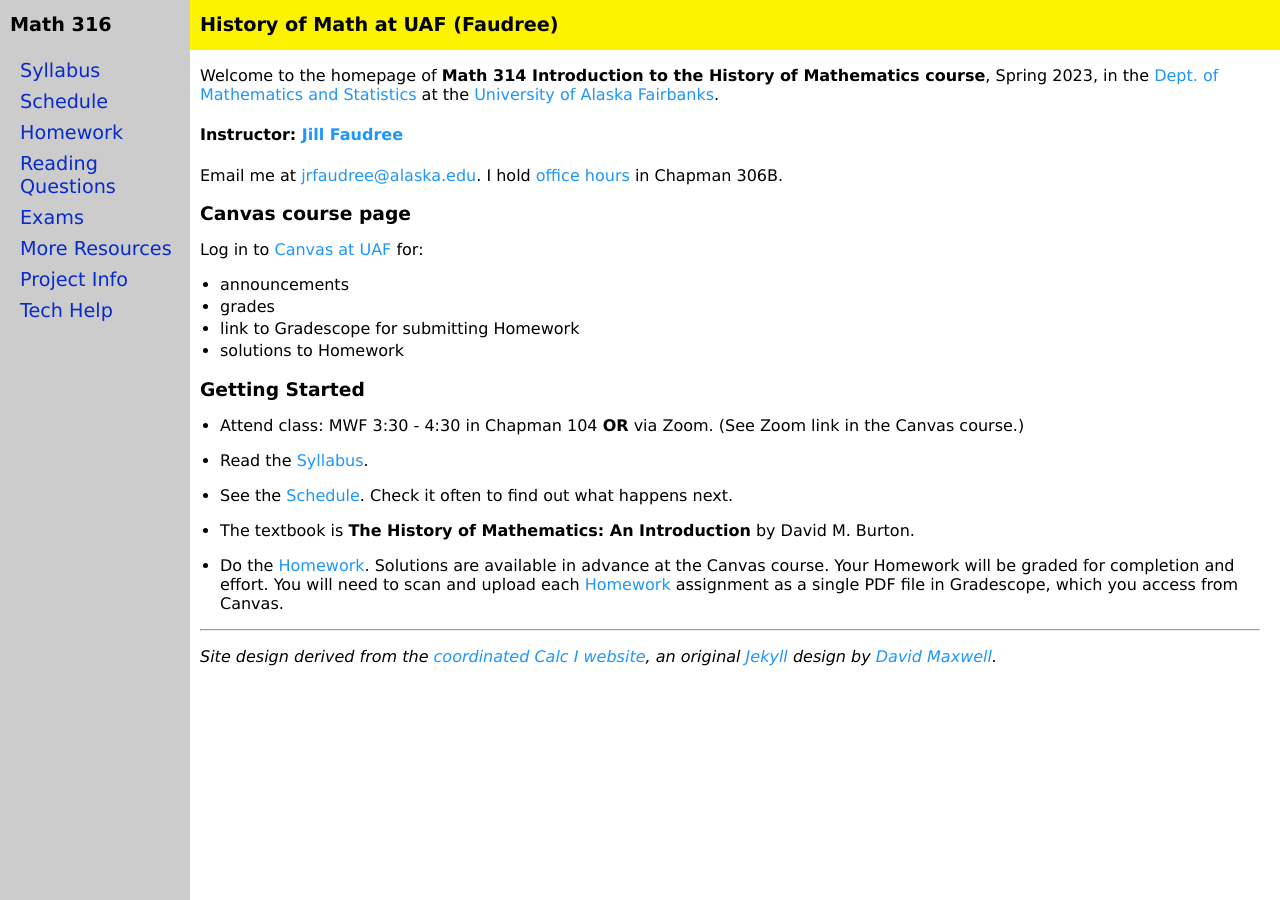
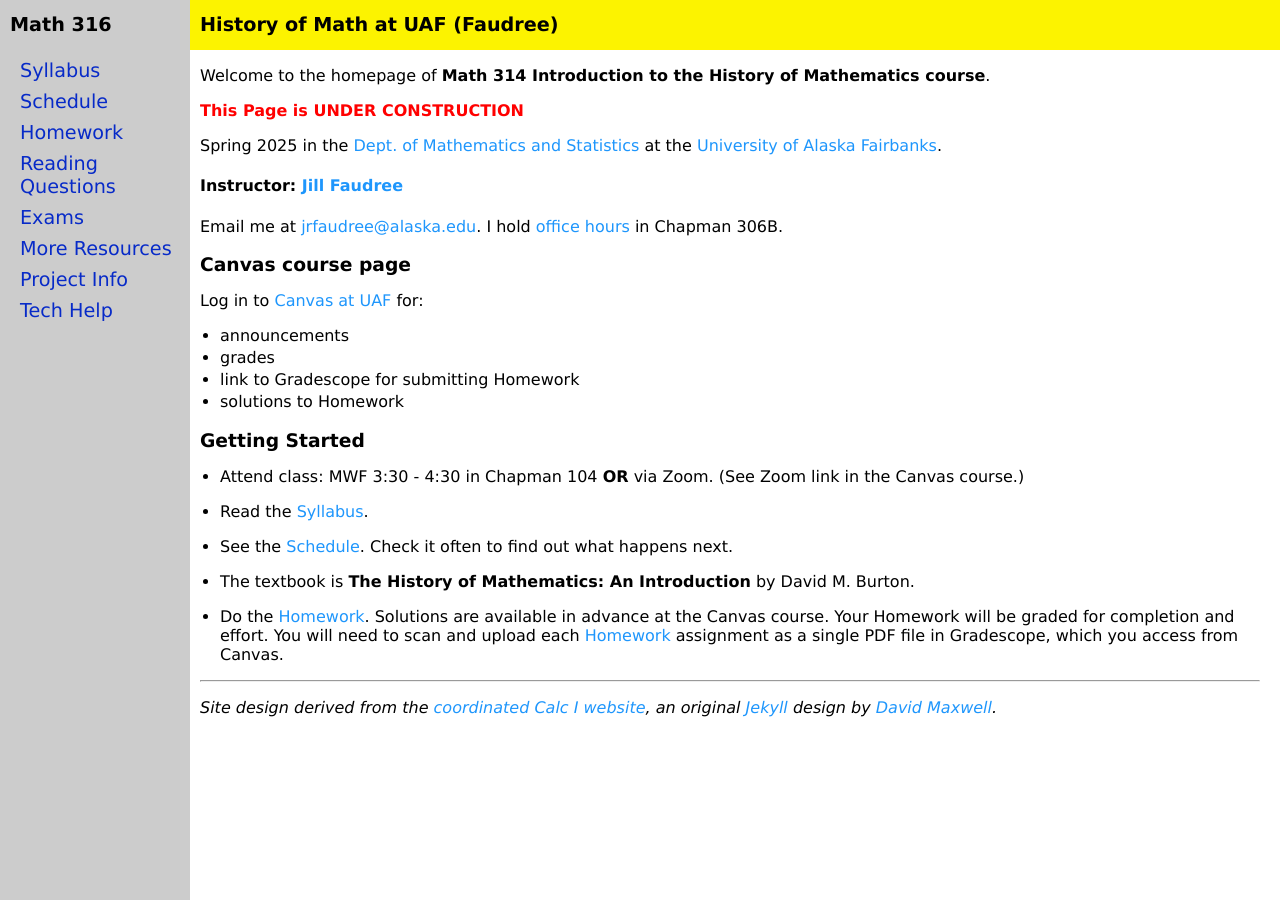
Before and after one commit to jrfaudree/HOM, a Jekyll site: the page built from index.md, in a window 1280 px wide. Built offline with Jekyll 4.4.1, drawn with Linux system fonts in a browser that asks for light colours.

Commit message:
Update index.md

```diff
--- a/index.md
+++ b/index.md
@@ -3,7 +3,12 @@ layout: course-page
 title: Faudree's Math 316 History of Math at UAF
 ---
 
-Welcome to the homepage of **Math 314 Introduction to the History of Mathematics course**, Spring 2023, in the [Dept. of Mathematics and Statistics](http://www.uaf.edu/dms/) at the [University of Alaska Fairbanks](http://www.uaf.edu/).
+Welcome to the homepage of **Math 314 Introduction to the History of Mathematics course**.
+
+<span style="color:red">**This Page is UNDER CONSTRUCTION**</span>
+
+
+Spring 2025 in the [Dept. of Mathematics and Statistics](http://www.uaf.edu/dms/) at the [University of Alaska Fairbanks](http://www.uaf.edu/).
 
 #### Instructor:  [Jill Faudree](http://jrfaudree.github.io/)
 
```
